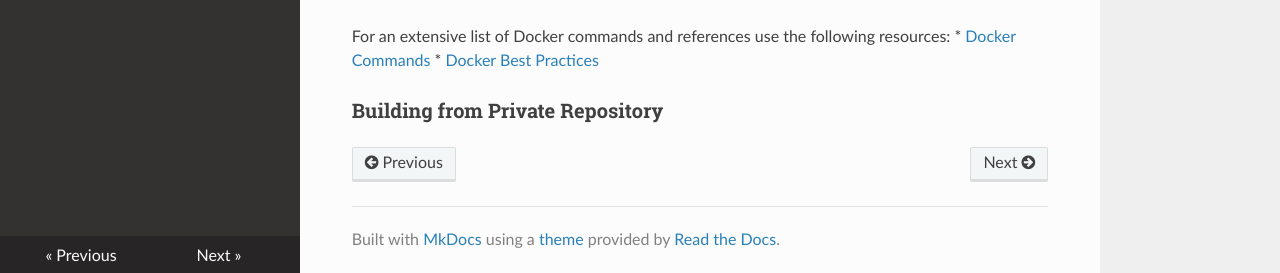
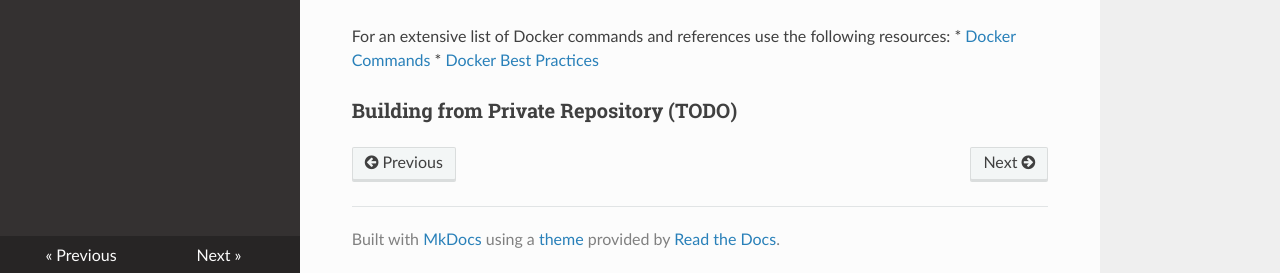
Before and after one commit to nubomedia/developer-guidelines, an MkDocs documentation site: the page built from docs/application-models.md, in a window 1280 px wide and 900 px high, scrolled down 824 px. Shown: the part 624-897 px from the top of the window. Built offline with MkDocs 1.6.1, drawn with Linux system fonts in a browser that asks for light colours; nearby versions of some CDN libraries; old or Windows-style settings are respelled for this version of MkDocs.

Commit message:
Update application-models.md

```diff
--- a/docs/application-models.md
+++ b/docs/application-models.md
@@ -50,4 +50,4 @@ For an extensive list of Docker commands and references use the following resour
 * [Docker Commands](https://docs.docker.com/v1.8/reference/builder/)
 * [Docker Best Practices](https://docs.docker.com/engine/articles/dockerfile_best-practices/)
 
-### Building from Private Repository
+### Building from Private Repository (TODO)
```
